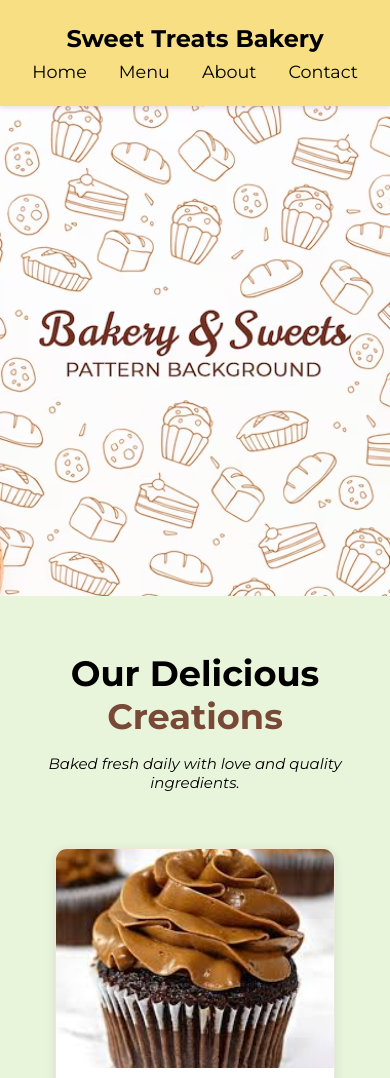
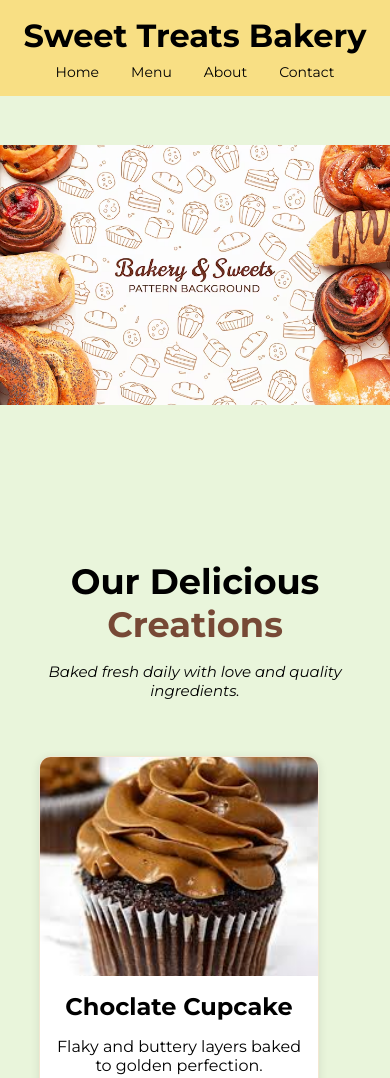
Before and after one commit to yvsaii/WORKSHOP, a plain HTML site: page index.html in a window 390 px wide. Shown: the top 1078 px of the page. Drawn offline with Linux system fonts and the light colour scheme; a web font is replaced by a local one.

Commit message:
sai reddy

```diff
--- a/styles.css
+++ b/styles.css
@@ -5,6 +5,7 @@
     margin: 0;
     box-sizing: border-box;
     font-family: "Montserrat", sans-serif;
+    font-optical-sizing: auto;
 }
 
 html {
@@ -14,37 +15,30 @@ html {
 body {
     display: flex;
     flex-direction: column;
-    min-height: 100vh;
+    height: 100%;
     background-color: #e9f5db;
     overflow-x: hidden;
 }
 
-/* ========== HEADER ========== */
+.main {
+    height: 50vh;
+    display: flex;
+    flex-direction: column;
+    align-items: center;
+    justify-content: flex-start;
+    margin-bottom: 5rem;
+}
+
 .header {
     width: 100%;
     display: flex;
     flex-direction: column;
     align-items: center;
     justify-content: center;
-    padding: 1.5rem 0;
+    padding: 3rem 0rem;
+    gap: 0.5rem;
+    height: 70px;
     background-color: #f8df84;
-    position: fixed;
-    top: 0;
-    left: 0;
-    z-index: 1000;
-    box-shadow: 0 2px 5px rgba(0,0,0,0.1);
-}
-
-.header h1 {
-    font-size: 2rem;
-    margin-bottom: 0.5rem;
-}
-
-.header div {
-    display: flex;
-    list-style: none;
-    gap: 2rem;
-    font-size: 1.1rem;
 }
 
 a {
@@ -58,7 +52,7 @@ a::after {
     content: "";
     height: 3px;
     left: 0;
-    bottom: -4px;
+    bottom: -4;
     background-color: black;
     width: 0;
     transition: all 0.5s ease;
@@ -68,49 +62,28 @@ a:hover::after {
     width: 100%;
 }
 
-/* ========== POSTER SECTION ========== */
 .poster {
     display: flex;
     flex-direction: column;
     align-items: center;
     justify-content: center;
-    height: 70vh; /* increased height */
-    color: black;
+    height: 50vh;
+    color: color;
     gap: 1rem;
     background-image: url('./images/bakery.avif');
     background-repeat: no-repeat;
-    background-size: cover;
+    background-size: 100%;
     background-position: center;
     width: 100%;
     text-align: center;
-    margin-top: 110px; /* offset for fixed header */
 }
 
 .poster h1,
-.poster h3 {
+h3 {
     z-index: 1000;
     color: black;
-    text-shadow: 4px 4px 10px rgba(0,0,0,0.1);
+    text-shadow: 4px 4px 10px rgba(0, 0, 0, 0.1);
     font-weight: bold;
-}
-
-/* ========== ITEMS SECTION ========== */
-.title {
-    text-align: center;
-    padding: 1rem;
-    display: flex;
-    flex-direction: column;
-    gap: 1rem;
-    margin: 2.5rem 0;
-}
-
-.title h2 {
-    font-size: 3rem;
-}
-
-.title p {
-    font-size: 1.2rem;
-    font-style: italic;
 }
 
 .items {
@@ -119,7 +92,7 @@ a:hover::after {
     gap: 3rem;
     align-items: center;
     justify-content: center;
-    margin: 0 2rem 5rem 2rem;
+    margin: 0rem 2rem 5rem 0rem;
 }
 
 .item {
@@ -134,7 +107,7 @@ a:hover::after {
     align-items: center;
     justify-content: flex-start;
     overflow: hidden;
-    box-shadow: 0px 2px 10px rgba(0,0,0,0.1);
+    box-shadow: 0px 2px 10px rgba(0, 0, 0, 0.1);
     transition: all 0.5s ease;
 }
 
@@ -145,15 +118,15 @@ a:hover::after {
     box-shadow: 0px 2px 10px orangered;
 }
 
+.item p {
+    text-align: center;
+    margin: 0rem 0.5rem;
+}
+
 .item img {
     width: 100%;
     height: 50%;
     object-fit: cover;
-}
-
-.item p {
-    text-align: center;
-    margin: 0 0.5rem;
 }
 
 .item button {
@@ -164,9 +137,11 @@ a:hover::after {
     font-weight: bold;
     background-color: #774936;
     color: white;
+    position: relative;
     margin-top: 10%;
     cursor: pointer;
     transition: all 0.5s ease;
+    position: relative;
 }
 
 .item button:hover {
@@ -174,44 +149,78 @@ a:hover::after {
     transform: scale(1.1);
 }
 
-/* ========== MARQUEE ========== */
 marquee {
-    margin: 2rem 0;
+    margin: 2rem 0rem;
     color: red;
 }
 
-/* ========== FOOTER ========== */
 footer {
     width: 100%;
     height: 70px;
-    padding: 1rem 0;
+    padding: 1rem 0rem;
     text-align: center;
     background-color: #f8df84;
     font-weight: bold;
+    margin: 2rem 0rem 0rem 0rem;
     display: flex;
     align-items: center;
     justify-content: center;
 }
 
-/* ========== RESPONSIVE DESIGN ========== */
+.title {
+    text-align: center;
+    padding: 1rem;
+    display: flex;
+    flex-direction: column;
+    gap: 1rem;
+    margin: 0rem 0rem 2.5rem 0rem;
+}
+
+.title h2 {
+    font-size: 3rem;
+}
+
+.title p {
+    font-size: 1.2rem;
+    font-style: italic;
+}
+
 @media(max-width: 500px) {
-    .header h1 {
-        font-size: 1.5rem;
+    h1 {
+        font-size: 1.2rem;
     }
 
-    .header div {
-        gap: 1rem;
-        font-size: 0.9rem;
+    marquee {
+        animation-play-state: paused;
+    }
+
+    .main {
+        height: 55vh;
+    }
+
+    footer {
+        font-size: 12px;
     }
 
     .poster {
-        height: 60vh;
-        margin-top: 90px; /* adjusts for fixed header */
-        background-size: cover;
+        margin-top: -10px;
+        z-index: 1;
     }
 
-    .poster h1 {
-        font-size: 1.2rem;
+    .header {
+        z-index: 2;
+    }
+
+    .header h1 {
+        font-size: 2rem;
+    }
+
+    .header a {
+        font-size: 14px;
+    }
+
+    .item {
+        height: 440px;
     }
 
     .title h2 {
@@ -221,12 +230,4 @@ footer {
     .title p {
         font-size: 15px;
     }
-
-    .item {
-        height: 440px;
-    }
-
-    footer {
-        font-size: 12px;
-    }
 }
```
